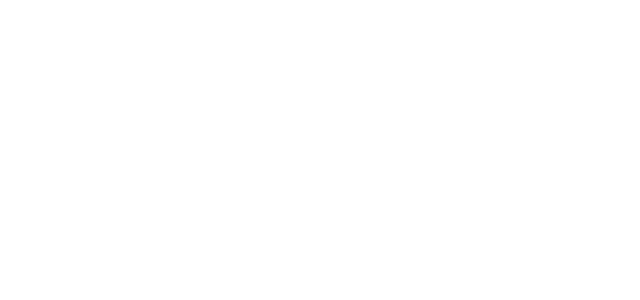
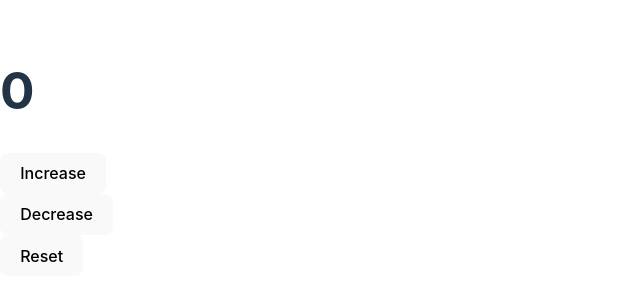
Before and after one commit to yashksaini-coder/React-fundamentals, a React (Vite) app: page / in a window 1280 px wide. Shown: the part 248-548 px from the top of the page, without its empty margins (0-640 px from the left). Built offline with nearby package versions, Linux system fonts and the light colour scheme.

Commit message:
Refactor component naming and state declaration in App.jsx

```diff
--- a/src/App.jsx
+++ b/src/App.jsx
@@ -1,14 +1,16 @@
+import React, { useState } from 'react';
+
 function App (){
   return (
     <div>
-      <counter></counter>
+      <Counter></Counter>
     </div>
   )
 }
 
-function counter(){
+function Counter(){
 
-  const [count, setCount] = useState(0);
+  let [count, setCount] = useState(0);
 
   function increase(){
     setCount(count + 1);
```
